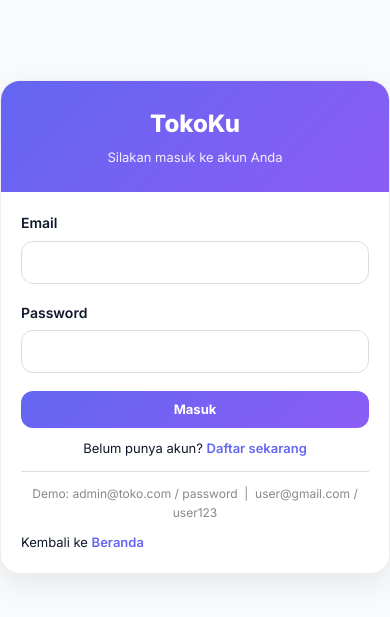
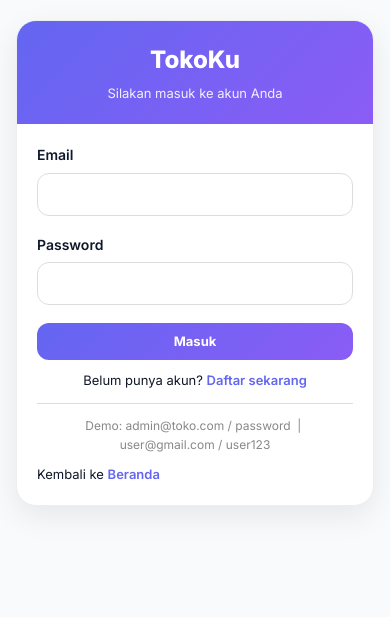
Before and after one commit to l200240164-galihwikuu/toko-online, a PHP site: page /login.php in a window 390 px wide. Shown: the top 617 px of the page. Run offline with PHP 8.4, Linux system fonts and the light colour scheme.

Commit message:
Add viewport meta tag for responsive design in register.php

```diff
--- a/assets/css/style.css
+++ b/assets/css/style.css
@@ -875,7 +875,6 @@ textarea.form-control { resize: vertical; min-height: 90px; }
     .sidebar { width: 100%; }
     .stat-grid { grid-template-columns: repeat(3, 1fr); }
     .main-content { padding: 20px 0 36px; }
-    .login-wrapper { margin-top: 40px; }
 }
 @media (max-width: 480px) {
     .product-grid { grid-template-columns: repeat(2, 1fr); gap: 10px; }
@@ -1040,7 +1039,8 @@ textarea.form-control { resize: vertical; min-height: 90px; }
 
 .login-wrapper{
     max-width:420px;
-    margin:80px auto;
+    margin:40px auto;
+    width: 100%;
     background:#fff;
     border-radius:20px;
     overflow:hidden;
@@ -1048,10 +1048,19 @@ textarea.form-control { resize: vertical; min-height: 90px; }
     box-shadow:0 10px 30px rgba(0,0,0,.08);
 }
 
+@media (max-width:768px){
+
+    .login-wrapper{
+        width: calc(100% - 32px);
+        margin: 20px auto;
+    }
+
+}
+
 .register-wrapper{
-    width: 95%;
+    width: calc(100% - 20px);
     max-width: 700px;
-    margin: 30px auto;
+    margin: 10px auto;
     background: #fff;
     border-radius: 20px;
     overflow: hidden;
@@ -1059,13 +1068,30 @@ textarea.form-control { resize: vertical; min-height: 90px; }
     box-shadow: 0 10px 30px rgba(0,0,0,.08);
 }
 
+
 @media (max-width:768px){
     .register-wrapper{
-        width: calc(100vw - 20px);
-        max-width: none;
-        margin: 10px auto;
+        max-width: 520px;
+    }
+
+    .login-header{
+        padding: 20px;
+    }
+
+    .login-body{
+        padding: 20px;
+    }
+
+    .form-group{
+        margin-bottom: 12px;
+    }
+
+    textarea.form-control{
+        min-height: 70px;
     }
 }
+
+
 
 
 
--- a/register.php
+++ b/register.php
@@ -43,6 +43,7 @@ if ($_SERVER['REQUEST_METHOD'] === 'POST') {
 <html lang="id">
 <head>
     <meta charset="UTF-8">
+    <meta name="viewport" content="width=device-width, initial-scale=1.0">
     <title>Daftar - Toko Online</title>
     <link rel="stylesheet" href="<?= BASE_URL ?>assets/css/style.css">
 </head>
```
